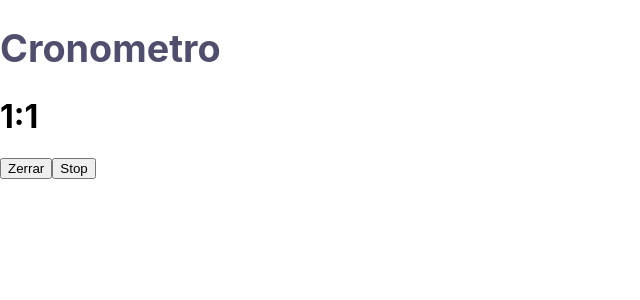
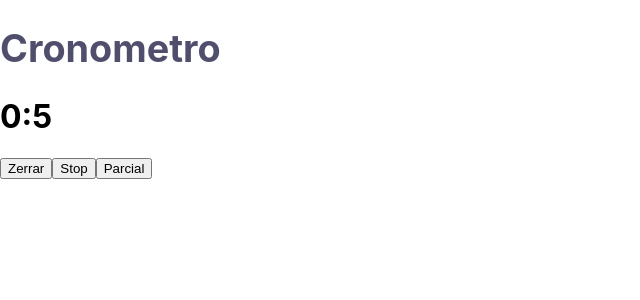
Before and after one commit to Lucas2799/React, a React (Create React App) app: page / in a window 1280 px wide. Shown: the top 300 px of the page, without its empty margins (0-640 px from the left). Built offline with nearby package versions, Linux system fonts and the light colour scheme.

Commit message:
corrigido butão de zerar e play e addcionado parciais

```diff
--- a/src/App.js
+++ b/src/App.js
@@ -4,6 +4,7 @@ import './App.css';
 import Contador from './Contador'
 import  LabelCronometro from './LabelCronometro'
 import Botao from './Botao'
+
 
 function App() {
   return (
--- a/src/Botao.js
+++ b/src/Botao.js
@@ -1,4 +1,5 @@
 import React from 'react';
+
 
 
 
--- a/src/Contador.js
+++ b/src/Contador.js
@@ -1,6 +1,8 @@
 import React from 'react'
 import './App.css';
 import Botao from './Botao';
+import  LabelCronometro from './LabelCronometro'
+
 
 
 class Contador extends React.Component{
@@ -10,18 +12,21 @@ class Contador extends React.Component{
         segundos : 0,
         minutos : 0,
         stop: false,
-        nameStop: "Stop"
+        nameStop: "Stop",
+        parcial: " "
     }
 
 }
 incrementar(){
     this.setState(
         (state) =>{
-            if (state.segundos >=5){
-                this.zerar();
-                this.incrementarMinutos()
-            }
-            return({segundos: state.segundos + 1})
+            if(this.state.stop==false){
+                if (state.segundos >=5){
+                    this.zerar();
+                    this.incrementarMinutos()
+                }
+                return({segundos: state.segundos + 1})
+        }
         }
     )
 }
@@ -48,13 +53,19 @@ pararTempo()
     })
     if(this.state.stop)
         {this.setState({
-            nameStop : "Play"
+            nameStop : "Stop"
         })}
         else
             {this.setState({
-                nameStop:  "Stop"
+                nameStop:  "Play"
             })}
 
+}
+parciais(){
+    let p = this.state.minutos +":" + this.state.segundos
+        this.setState({
+            parcial : this.state.parcial + "->" + p
+        })
 }
 
 
@@ -71,6 +82,8 @@ componentDidMount(){
             <h1>{this.state.minutos}:{this.state.segundos}</h1>
             <Botao onClick ={()=> { this.zerarCronometro()}} label ="Zerrar"/>
             <Botao onClick ={()=> { this.pararTempo()}} label ={this.state.nameStop}/>
+            <Botao onClick ={()=> { this.parciais()}} label ="Parcial"/>
+            <LabelCronometro name={this.state.parcial}/>
         </div>
     )
 }
--- a/src/LabelCronometro.js
+++ b/src/LabelCronometro.js
@@ -1,5 +1,6 @@
 import React from 'react';
 import './App.css';
+
 
 const LabelCronometro = (props) => (
     <h1 class="my-title">{props.name}</h1>
```
